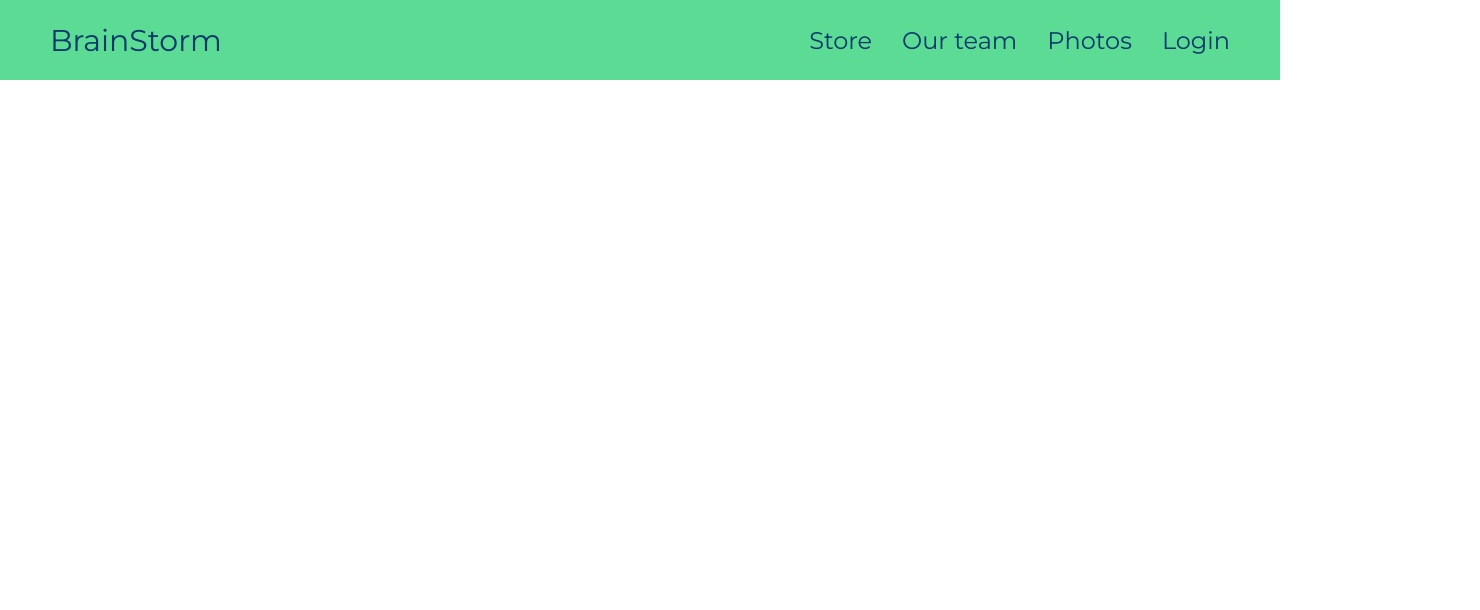
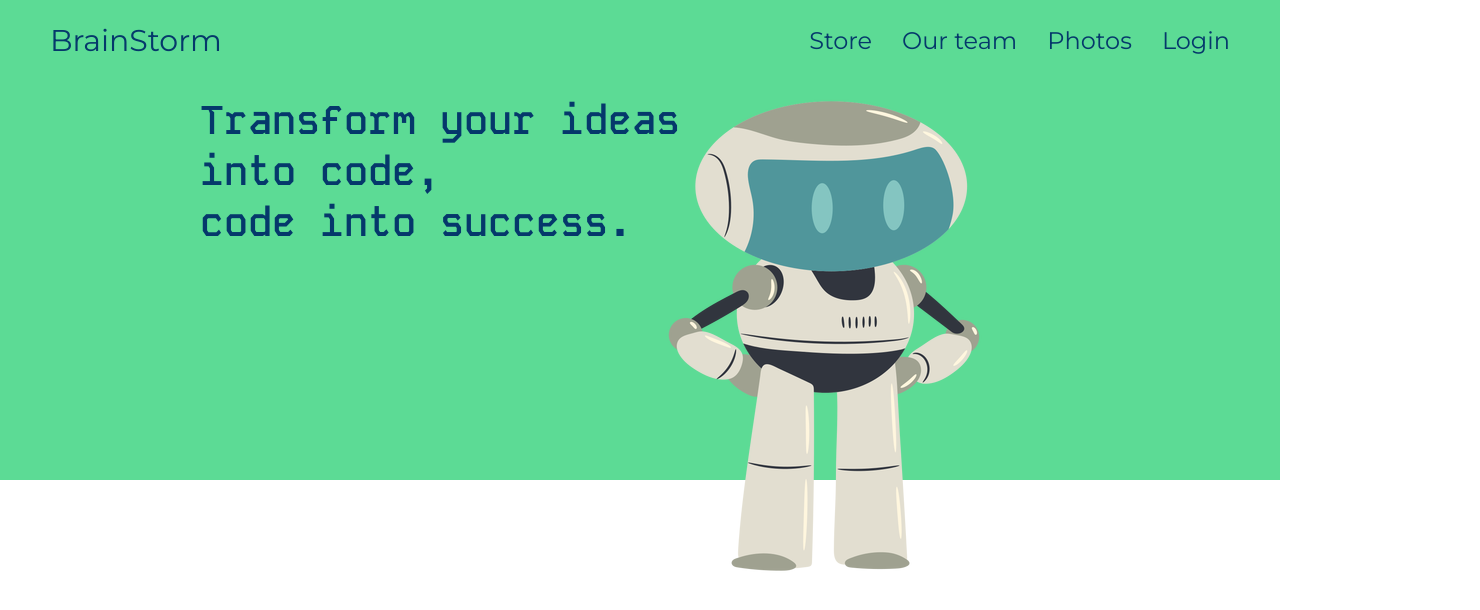
Before and after one commit to poravoz/BrainStorm, a React (Create React App) app in the folder frontend/: page / in a window 1280 px wide. Shown: the top 610 px of the page, 1480 px wide, since content can reach past the window. Built offline with nearby package versions, Linux system fonts and the light colour scheme.

Commit message:
02.03.2024

```diff
--- a/frontend/src/App.tsx
+++ b/frontend/src/App.tsx
@@ -1,8 +1,12 @@
+import Header from "./components/header/header";
 import NavigationBar from "./components/navigation/navigation";
 
 function App() {
   return (
-   <NavigationBar/>
+   <>
+    <NavigationBar />
+    <Header />
+   </>
   );
 }
 
--- /dev/null
+++ b/frontend/src/components/header/header.css
@@ -0,0 +1,27 @@
+@font-face {
+    font-family: "Kode Mono";
+    src: url("../fonts/KodeMono-SemiBold.ttf");
+  }
+
+.container {
+    position: relative;
+    top: 80px;
+    width: 100%;
+    height: 400px;
+    background-color: #5cdb95;
+}
+
+.title_header {
+    position: relative;
+    font-family: "Kode Mono", monospace;
+    color: #05386b;
+    font-size: 40px;
+    top: 15px;
+    left: 200px;
+}
+
+.robot_header {
+    position: absolute;
+    right: 200px;
+    top: 0px;
+}
--- /dev/null
+++ b/frontend/src/components/header/header.tsx
@@ -0,0 +1,17 @@
+import './header.css'
+import robot from './images/robot.png'
+
+const Header = () => {
+    return (
+        <div className="container">
+            <h2 className="title_header">  Transform your ideas <br />
+                                    into code, <br />
+                                    code into success. <br /></h2>
+
+            <img className="robot_header" src={robot}/>
+        </div>
+
+    );
+};
+
+export default Header;
--- /dev/null
+++ b/frontend/src/types/image.d.ts
@@ -0,0 +1,4 @@
+declare module '*.jpg';
+declare module '*.png';
+declare module '*.jpeg';
+declare module '*.svg';
```
Also changed, not shown: frontend/src/components/fonts/KodeMono-SemiBold.ttf (added), frontend/src/components/header/header.module.css (deleted), frontend/src/components/header/images/robot.png (added).
